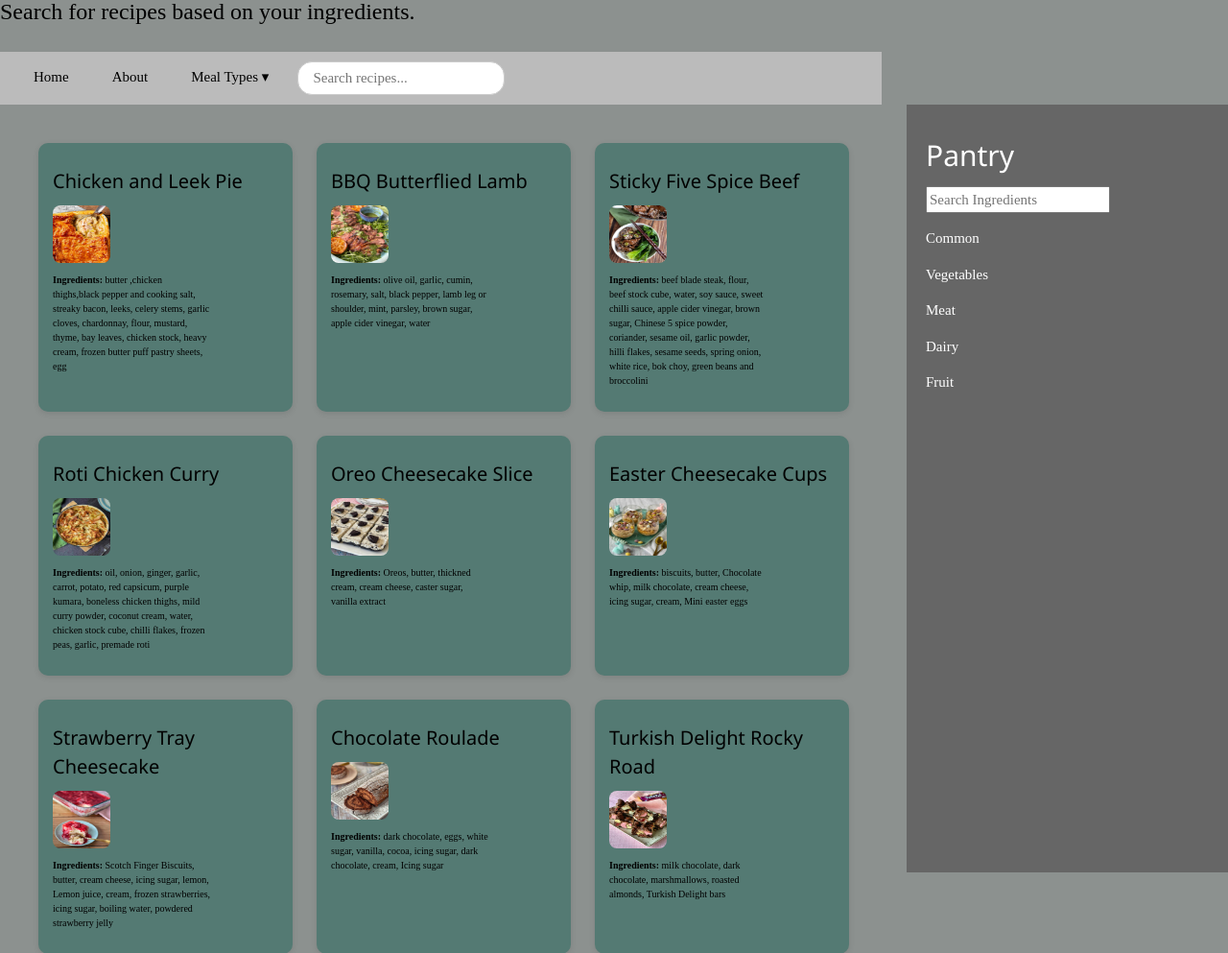
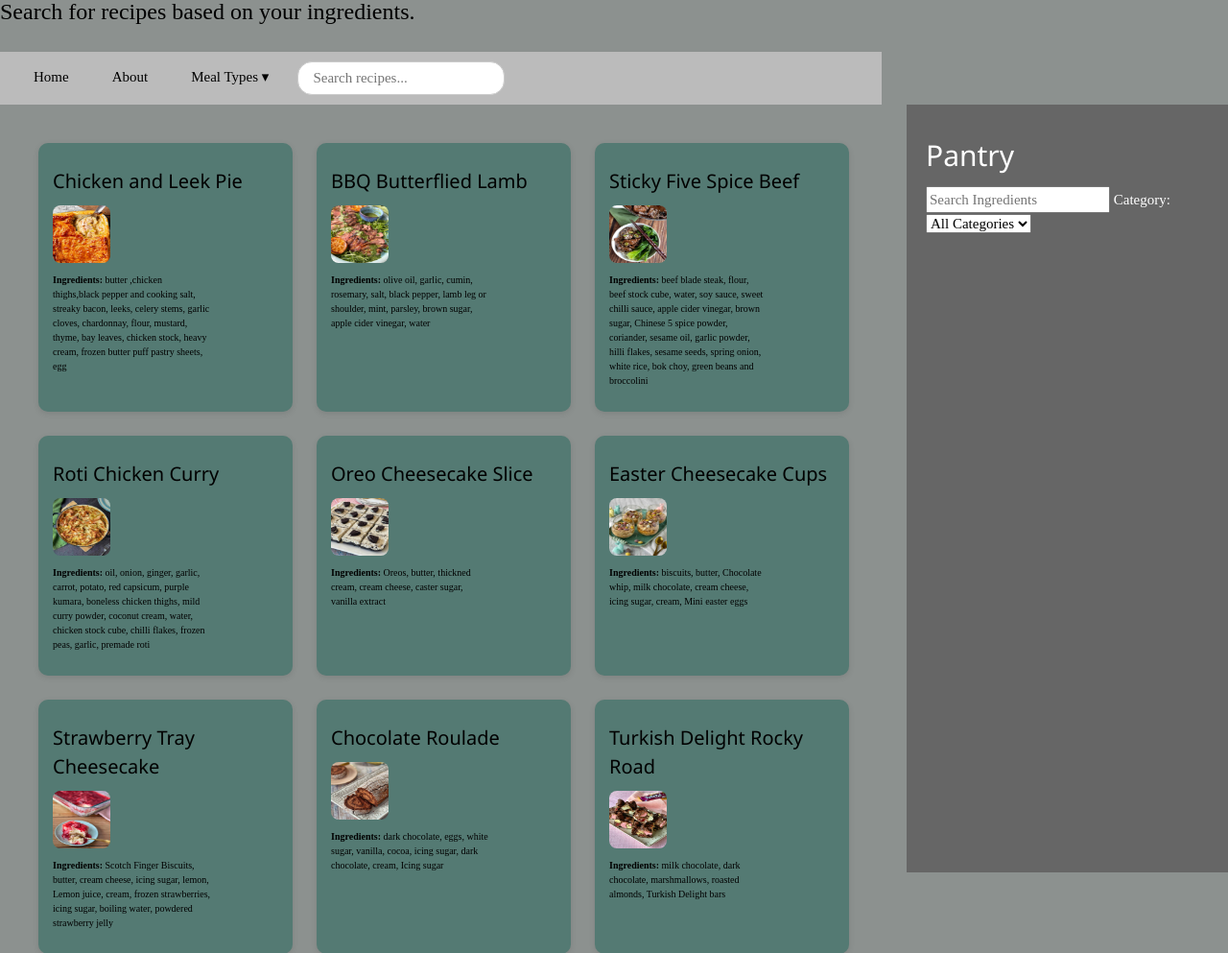
Before and after one commit to AcaciaMay/AssesmentRecipeWeb, a Flask app: page /category/Dinner in a window 1280 px wide. Shown: the part 230-1223 px from the top of the page at 96% size. Run offline with Flask 3, Linux system fonts and the light colour scheme; data comes from the database, SQL or seed files in the repository; both versions use the stored data as it was after the commit; some web fonts are replaced.

Commit message:
Adding categorys to pantry

```diff
--- a/templates/home.html
+++ b/templates/home.html
@@ -66,15 +66,26 @@
             {% endfor %}
         </div>
     </div>
-          <div class="sidebar" style="width: 250px; margin-left: 20px;">
-            <h2>Pantry</h2>
-           <input type="text" placeholder="Search Ingredients">
-        <p>Common</p>
-        <p>Vegetables</p>
-        <p>Meat</p>
-        <p>Dairy</p>
-        <p>Fruit</p>
-    </div>
+         <div class="sidebar" style="width: 250px; margin-left: 20px;">
+    <h2>Pantry</h2>
+    <input type="text" id="ingredientSearch" placeholder="Search Ingredients">
+
+
+    <label for="categoryFilter">Category:</label>
+    <select id="categoryFilter">
+        <option value="all">All Categories</option>
+        <option value="common">Common</option>
+        <option value="vegetables">Vegetables</option>
+        <option value="meat">Meat</option>
+        <option value="dairy">Dairy</option>
+        <option value="baking">Baking</option>
+        <option value="fruit">Fruit</option>
+        <option value="mushrooms">Mushrooms</option>
+        <option value="berries">Berries</option>
+        <option value="grains">Grains</option>
+        <option value="substitutes">Substitutes</option>
+    </select>
+</div>
 </div>
 </body>
 </html>
```
Also changed, not shown: database.db.
